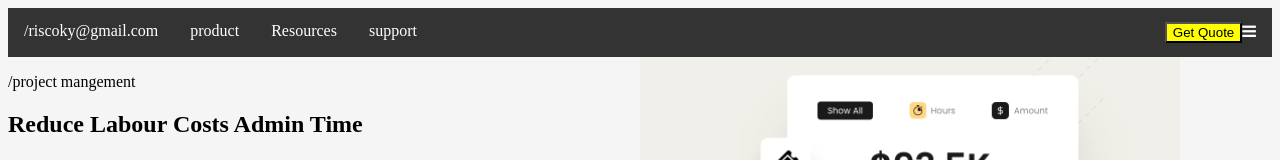
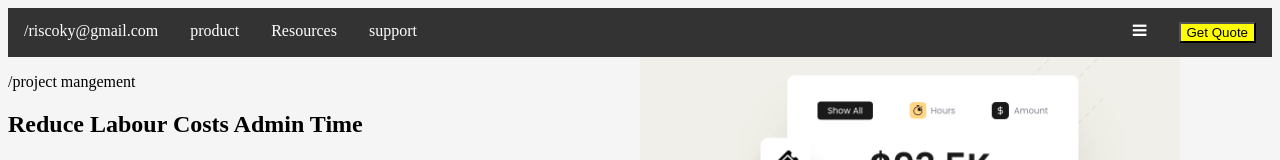
Before and after one commit to riscoky/Landing-page, a plain HTML site: page index.html in a window 1280 px wide. Shown: the top 160 px of the page. Drawn offline with Linux system fonts and the light colour scheme.

Commit message:
initial files

```diff
--- a/index.html
+++ b/index.html
@@ -19,7 +19,8 @@
         <li><a href="#product">product</a></li>
         <li><a href="#resources"> Resources</a></li>
         <li><a href="#support">support</a> </li>
-    <li style="float: right;"><a><button type="submit">Get Quote</button><i class="fa fa-bars"></i></a></li>
+    <li style="float: right;"><a><button type="submit">Get Quote</button></a></li>
+    <li style="float: right;"><a href="#icon"><i class="fa fa-bars"></i></a></li>
         </ul>
     </div>
 </nav>
```
